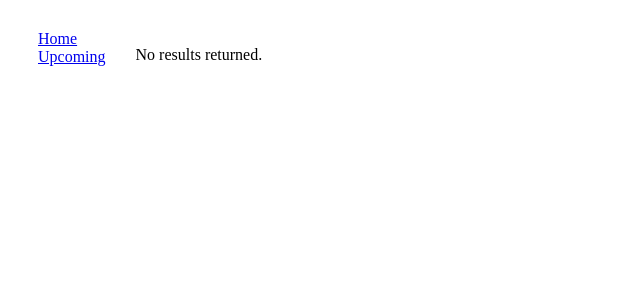
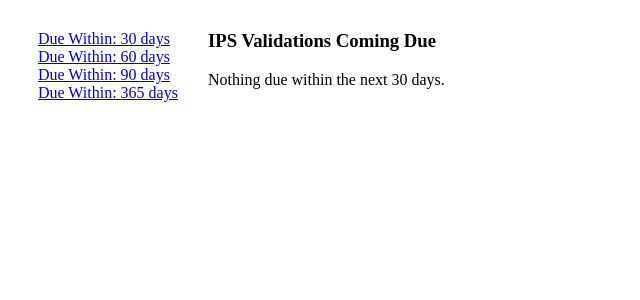
Before and after one commit to bendiller/ips-metrics-site, a Django app: page /metrics/upcoming in a window 1280 px wide. Shown: the top 300 px of the page, without its empty margins (0-640 px from the left). Run offline with Django 3.2, Linux system fonts and the light colour scheme; tables that the repository leaves empty hold one stand-in row (values such as "Sample post").

Commit message:
Implement more useful links, header, and "none due" text.

```diff
--- a/ips_metrics_site/metrics/static/metrics/style.css
+++ b/ips_metrics_site/metrics/static/metrics/style.css
@@ -6,6 +6,10 @@
 
 #sidebar {
     margin-right: 30px;
+}
+
+h3 {
+    margin-top: 0;
 }
 
 table {
--- a/ips_metrics_site/metrics/templates/metrics/base.html
+++ b/ips_metrics_site/metrics/templates/metrics/base.html
@@ -10,8 +10,10 @@
 <div class="flex-container">
     <div id="sidebar">
         {% block sidebar %}
-        <a href="/">Home</a><br>
-        <a href="/metrics/upcoming">Upcoming</a>
+        <a href="/metrics/upcoming/30">Due Within: 30 days</a><br>
+        <a href="/metrics/upcoming/60">Due Within: 60 days</a><br>
+        <a href="/metrics/upcoming/90">Due Within: 90 days</a><br>
+        <a href="/metrics/upcoming/365">Due Within: 365 days</a><br>
         {% endblock %}
     </div>
 
--- a/ips_metrics_site/metrics/templates/metrics/upcoming.html
+++ b/ips_metrics_site/metrics/templates/metrics/upcoming.html
@@ -3,6 +3,7 @@
 {% block title %} Upcoming IPS Validations {% endblock %}
 
 {% block content %}
+<h3>IPS Validations Coming Due</h3>
 {% if rows and col_headers %}
 <table>
     <thead>
@@ -24,6 +25,6 @@
 </table>
 
 {% else %}
-    <p>No results returned.</p>
+<p>Nothing due within the next {{days}} days.</p>
 {% endif %}
 {% endblock %}
--- a/ips_metrics_site/metrics/views.py
+++ b/ips_metrics_site/metrics/views.py
@@ -49,7 +49,7 @@ def upcoming(request, days=30):  # Will want to accept start_ and stop_date even
     # Sort rows (may be dynamic / user-configurable later):
     rows = sorted(rows, key=lambda row: row["Days Until Due"])
 
-    return render(request, 'metrics/upcoming.html', {'rows': rows, 'col_headers': col_headers})
+    return render(request, 'metrics/upcoming.html', {'rows': rows, 'col_headers': col_headers, 'days': days})
 
 # From: https://docs.djangoproject.com/en/2.2/intro/tutorial03/
 # Will want to use the following shortcuts for dealing with failures to retrieve DB items:
```
Lines whose indentation alone changed are shown as unchanged.
